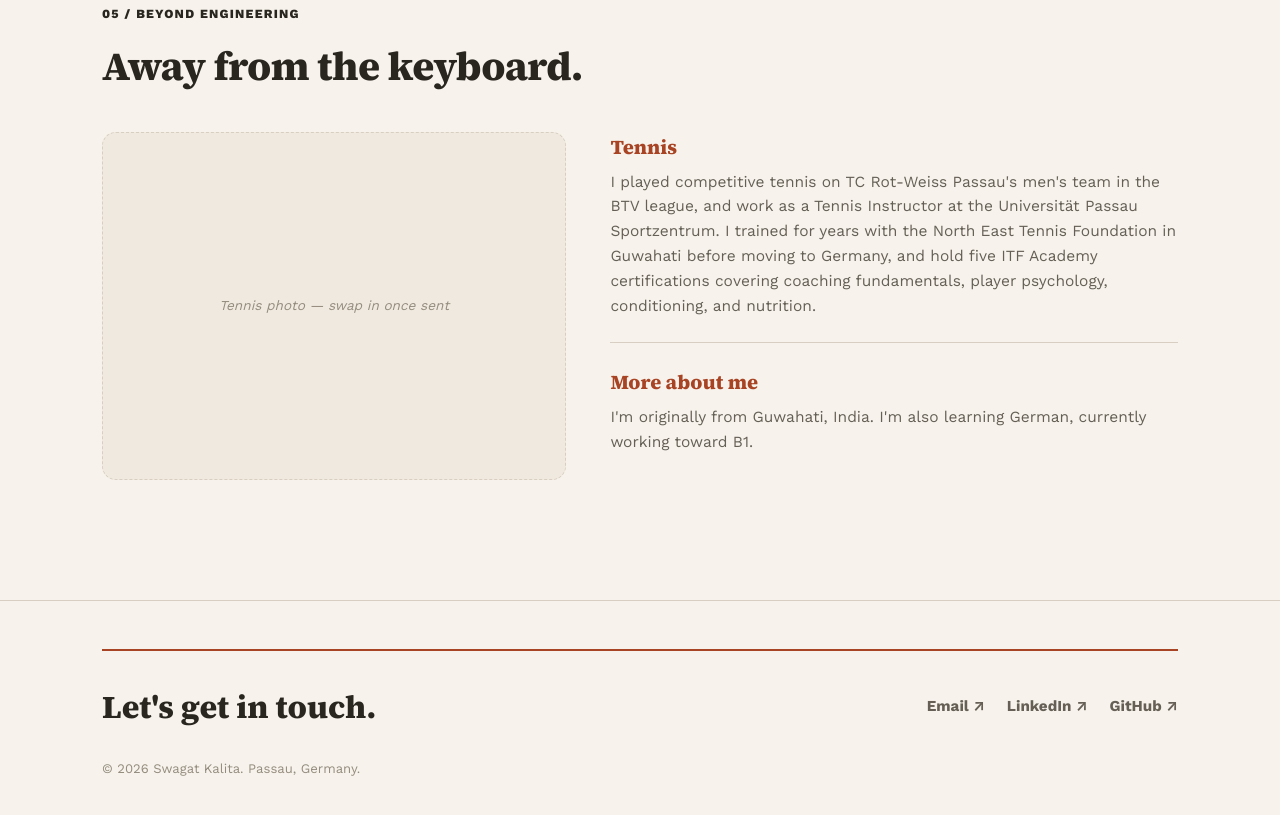
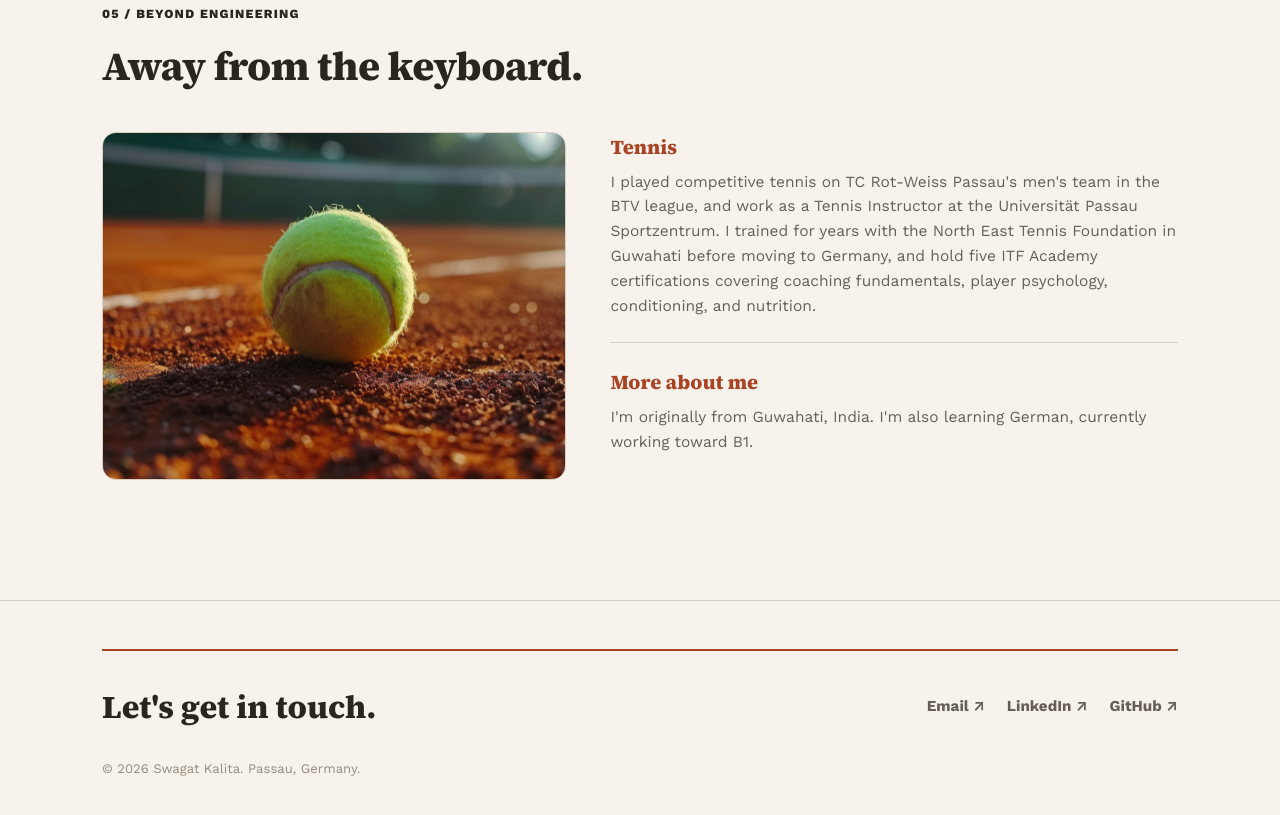
Before and after one commit to swagatskalita092/swagatskalita092.github.io, a plain HTML site: page index.html in a window 1280 px wide. Shown: the part 3780-4595 px from the top of the page. Drawn offline with nearby package versions, Linux system fonts and the light colour scheme.

Commit message:
Add tennis photo, replacing the placeholder box
Co-Authored-By: Claude Sonnet 5 <noreply@anthropic.com>
Claude-Session: https://claude.ai/code/session_01JoYP8gUE3wJVKS1gip8xmq

```diff
--- a/index.html
+++ b/index.html
@@ -221,8 +221,8 @@
       </div>
 
       <div class="beyond-grid">
-        <div class="beyond-photo placeholder reveal">
-          <span>Tennis photo — swap in once sent</span>
+        <div class="beyond-photo reveal">
+          <img src="assets/tennis.jpg" alt="Tennis ball on a clay court" width="2576" height="1385">
         </div>
 
         <div class="reveal reveal-delay-1">
```
Also changed, not shown: assets/tennis.jpg (added).
